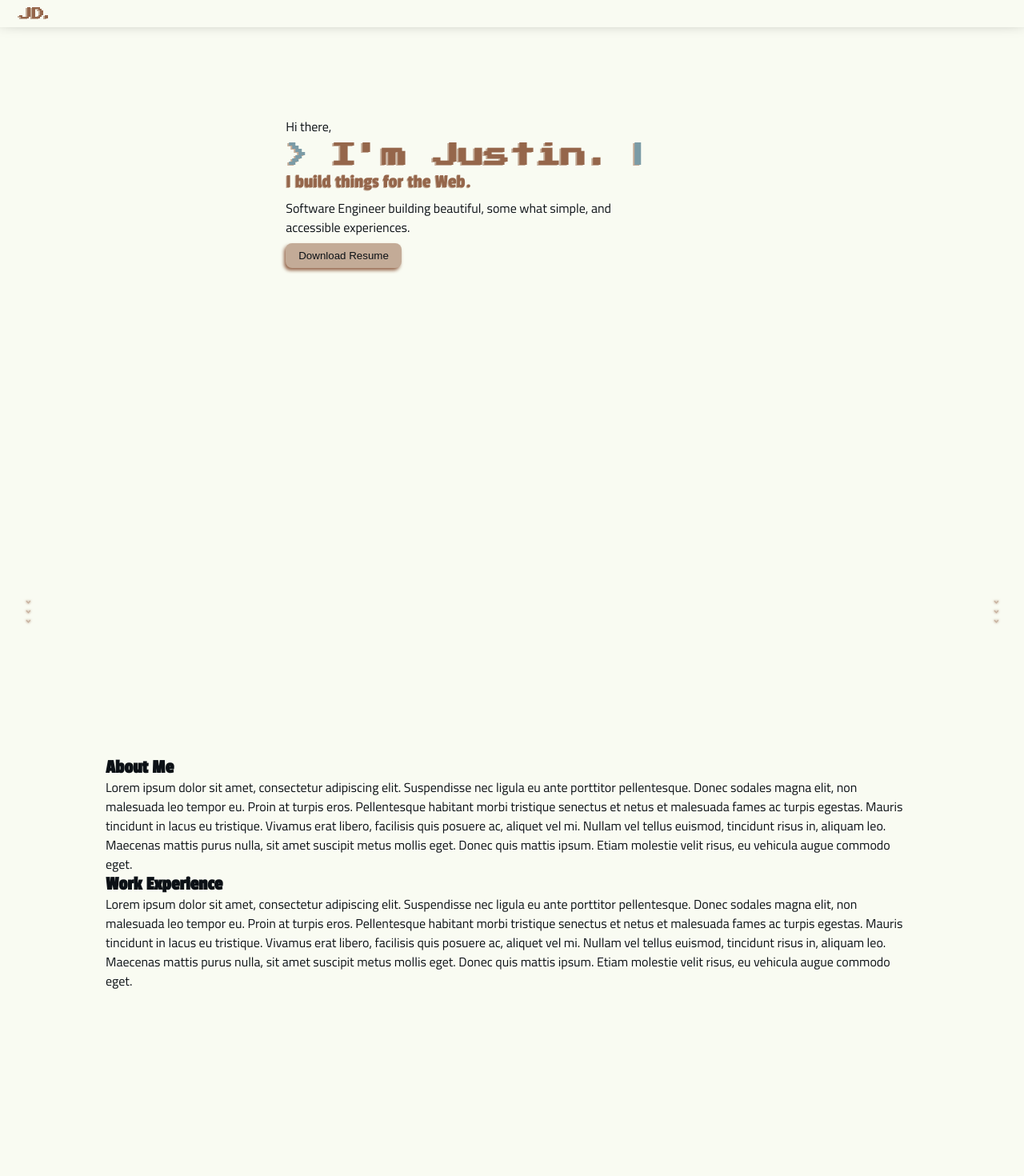
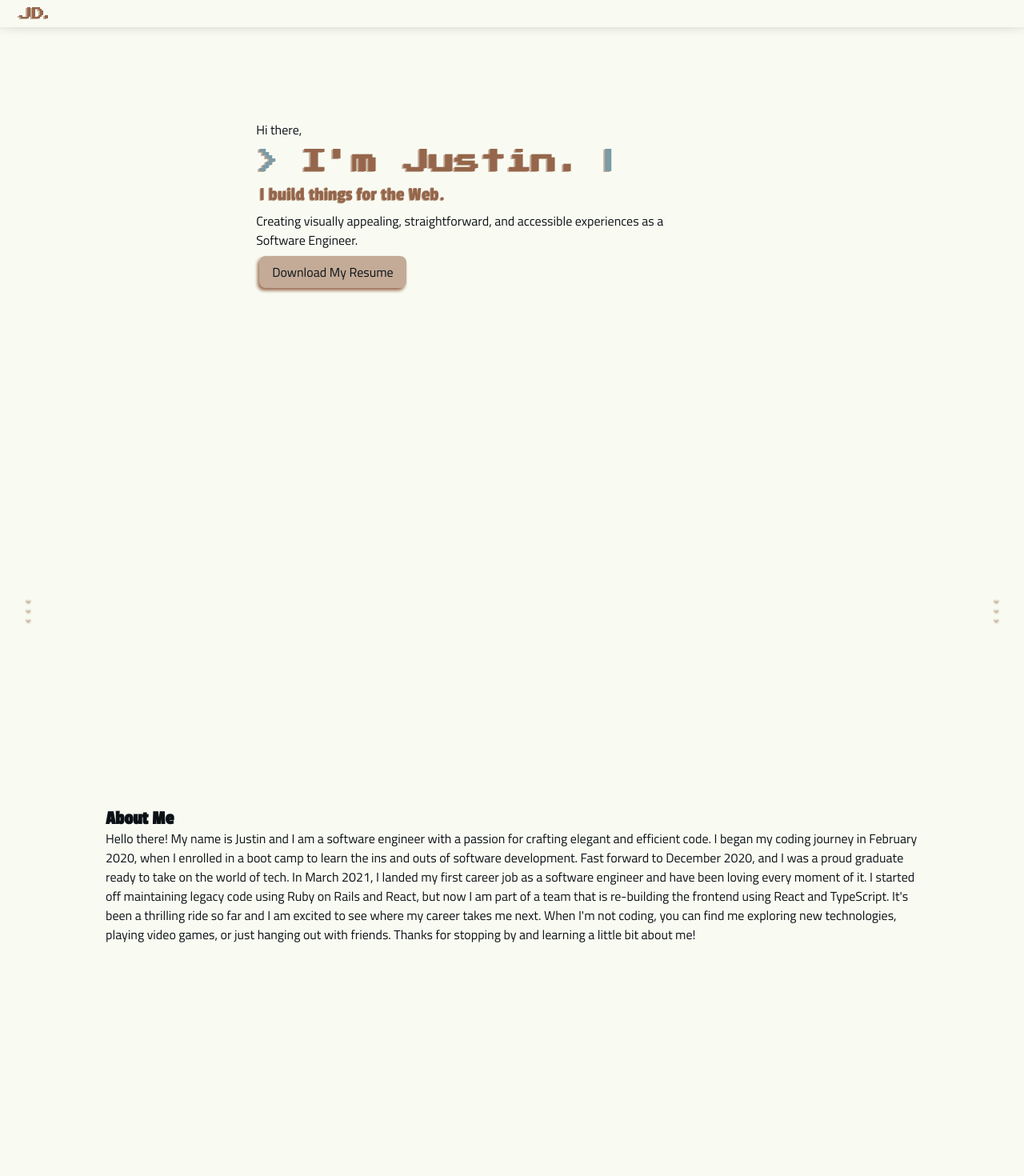
Before and after one commit to Therealjustindude/JD_portfolio, a SvelteKit app: page / in a window 1280 px wide. Shown: the top 1470 px of the page at 80% size. Before the commit the page ends 1238 px from the top, so only its background shows below. Built offline with nearby package versions, Linux system fonts and the light colour scheme; some icons are missing; a web font is replaced by a local one.

Commit message:
added resume pdf and button will now dl it

```diff
--- a/src/components/About.svelte
+++ b/src/components/About.svelte
@@ -1,2 +1,6 @@
 <h2>About Me</h2>
-<div>Lorem ipsum dolor sit amet, consectetur adipiscing elit. Suspendisse nec ligula eu ante porttitor pellentesque. Donec sodales magna elit, non malesuada leo tempor eu. Proin at turpis eros. Pellentesque habitant morbi tristique senectus et netus et malesuada fames ac turpis egestas. Mauris tincidunt in lacus eu tristique. Vivamus erat libero, facilisis quis posuere ac, aliquet vel mi. Nullam vel tellus euismod, tincidunt risus in, aliquam leo. Maecenas mattis purus nulla, sit amet suscipit metus mollis eget. Donec quis mattis ipsum. Etiam molestie velit risus, eu vehicula augue commodo eget.</div>
+<div>Hello there! My name is Justin and I am a software engineer with a passion for crafting elegant and efficient code. I began my coding journey in February 2020, when I enrolled in a boot camp to learn the ins and outs of software development. Fast forward to December 2020, and I was a proud graduate ready to take on the world of tech.
+
+	In March 2021, I landed my first career job as a software engineer and have been loving every moment of it. I started off maintaining legacy code using Ruby on Rails and React, but now I am part of a team that is re-building the frontend using React and TypeScript. It's been a thrilling ride so far and I am excited to see where my career takes me next.
+
+	When I'm not coding, you can find me exploring new technologies, playing video games, or just hanging out with friends. Thanks for stopping by and learning a little bit about me!</div>
--- a/src/routes/+page.svelte
+++ b/src/routes/+page.svelte
@@ -17,8 +17,10 @@
 
 		</div>
 		<p id="statement">I build things for the Web.</p>
-		<p id="short-about">Software Engineer building beautiful, some what simple, and accessible experiences.</p>
-		<button>Download Resume</button>
+		<p id="short-about">
+			Creating visually appealing, straightforward, and accessible experiences as a Software Engineer.
+		</p>
+		<a href="src/files/JD_Resume2.pdf" download>Download My Resume</a>
 	</div>
 </div>
 
@@ -64,7 +66,6 @@
 		animation: flickerAnimation 1s infinite;
 		margin-left: -8px;
 	}
-
 	span {
 		color: var(--theme-palette-accent);
 		font-size: xx-large;
@@ -76,11 +77,27 @@
     align-items: center;
     justify-content: center;
 		padding: 64px 0px 0px 0px;
+	}
+	#about-me {
+		display: flex;
+    align-items: flex-start;
+    padding: 64px 0px 0px 0px;
+    flex-direction: column;
+		height: 100vh;
+
+	}
+	#experience {
+		display: flex;
+    align-items: flex-start;
+    padding: 64px 0px 0px 0px;
+    flex-direction: column;
+		height: 100vh;
 
 	}
 	#name-container{
 		display: flex;
 		flex-direction: row;
+		margin: 8px 0px;
 	}
 	#hero {
 		display: flex;
@@ -89,7 +106,7 @@
 		height: 100vh;
 	}
 	p {
-		margin-bottom: 8px;
+		margin: 4px 0px;
 	}
 	#greeting {
 		font-size: medium;
@@ -99,7 +116,7 @@
 		color: var(--theme-palette-primary);
 		font-family: 'Passion One', cursive;
 		filter: drop-shadow(-0.5px 1px 0.3px var(--theme-palette-secondary));
-		margin-top: 4px;
+		margin: 4px;
 	}
 	#my-name {
 		font-size: xx-large;
@@ -119,15 +136,16 @@
 		font-size: medium;
 		width: 80%;
 	}
-	button {
+	a {
 		background-color: var(--theme-palette-secondary);
 		color: var(--theme-palette-text);
 		border-radius: 8px;
 		padding: 8px 16px;
 		transition: 0.3s;
     filter: drop-shadow(-2px 3px 2px var(--theme-palette-primary));
+		margin: 4px;
 	}
-	button:hover {
+	a:hover {
 		background-color: var(--theme-palette-accent);
 		color: var(--theme-palette-common-black);
 		padding: 9px 17px;
@@ -151,12 +169,12 @@
 		#animate-flicker {
 			margin-left: -16px;
 		}
-		button {
+		a {
 			border-radius: 6px;
 			padding: 6px 12px;
 			font-size: small;
 		}
-		button:hover {
+		a:hover {
 			padding: 7px 13px;
 		}
 	}
@@ -175,12 +193,12 @@
 		#short-about {
 			font-size: small;
 		}
-		button {
+		a {
 			border-radius: 6px;
 			padding: 6px 12px;
 			font-size: x-small;
 		}
-		button:hover {
+		a:hover {
 			padding: 7px 13px;
 		}
 	}
@@ -208,7 +226,7 @@
 		span, #greeting, #short-about {
 			display: none;
 		}
-		button {
+		a {
 			font-size: xx-small;
 		}
 		#my-name, span {
```
Also changed, not shown: 1 other file (tests, documents, lock files or other folders).
